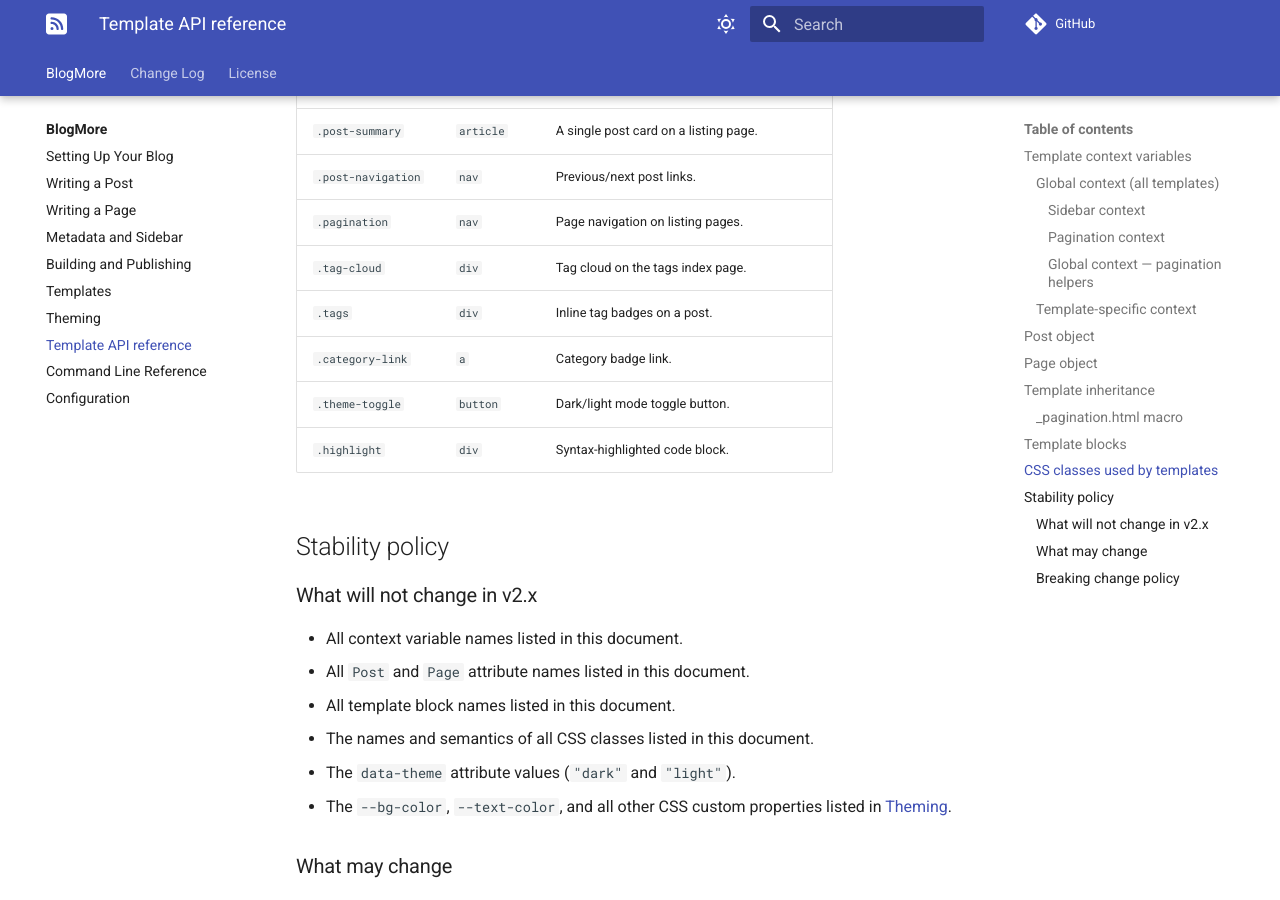
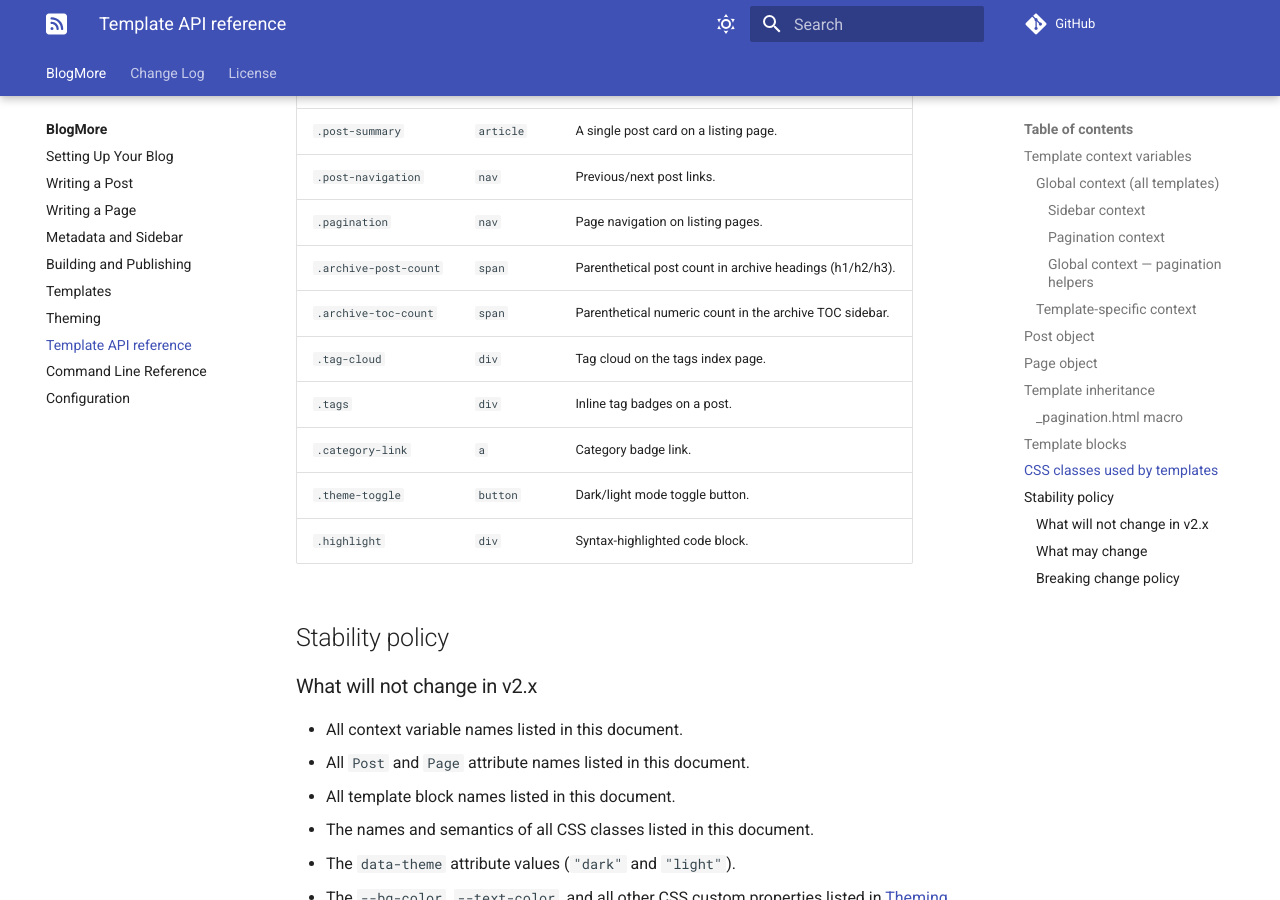
Before and after one commit to davep/blogmore, an MkDocs documentation site: the page built from docs/template-api.md, in a window 1280 px wide and 900 px high, scrolled down 7730 px. Built offline with MkDocs 1.6.1 and Material for MkDocs 9.7.7, drawn with Linux system fonts in a browser that asks for light colours; comment, search, counter and statistics services are not loaded.

Commit message:
Add post counts to archive page headings and TOC
Co-authored-by: davep <28237+davep@users.noreply.github.com>
Agent-Logs-Url: https://github.com/davep/blogmore/sessions/e90e6aa5-87da-4286-a4fb-f68890c7ede8

```diff
--- a/ChangeLog.md
+++ b/ChangeLog.md
@@ -1,4 +1,17 @@
 # BlogMore ChangeLog
+
+## Unreleased
+
+**Released: WiP**
+
+- Added post counts to the archive page. The main Archive heading now shows
+  the total count of posts, each year heading shows that year's count, and each
+  month heading shows that month's count. Counts are parenthetical and
+  respect singular/plural (`1 post`, `23 posts`). The right-hand TOC sidebar
+  also shows numeric counts in parentheses (without the word "post/posts").
+  Two new stable CSS classes, `.archive-post-count` and `.archive-toc-count`,
+  are available for theme authors to customise the count styling.
+  ([#TODO](https://github.com/davep/blogmore/pull/TODO))
 
 ## v2.1.0
 
--- a/docs/template-api.md
+++ b/docs/template-api.md
@@ -220,6 +220,8 @@ The following CSS classes are part of the stable template/CSS contract:
 | `.post-summary` | `article` | A single post card on a listing page. |
 | `.post-navigation` | `nav` | Previous/next post links. |
 | `.pagination` | `nav` | Page navigation on listing pages. |
+| `.archive-post-count` | `span` | Parenthetical post count in archive headings (h1/h2/h3). |
+| `.archive-toc-count` | `span` | Parenthetical numeric count in the archive TOC sidebar. |
 | `.tag-cloud` | `div` | Tag cloud on the tags index page. |
 | `.tags` | `div` | Inline tag badges on a post. |
 | `.category-link` | `a` | Category badge link. |
--- a/src/blogmore/templates/archive.html
+++ b/src/blogmore/templates/archive.html
@@ -31,18 +31,31 @@
     {% endif %}
 {% endfor %}
 
+{# Pre-compute year post counts for use in both the main content and the TOC #}
+{% set year_counts = {} %}
+{% for year in ns.years %}
+    {% set year_count_ns = namespace(count=0) %}
+    {% for month_key in ns.years[year] %}
+        {% set year_count_ns.count = year_count_ns.count + ns.years[year][month_key]['posts']|length %}
+    {% endfor %}
+    {% set _ = year_counts.update({year: year_count_ns.count}) %}
+{% endfor %}
+
+{% set total_post_count = posts|length %}
+
 <div class="archive-with-toc">
     <div class="archive">
-        <h1>Archive</h1>
+        <h1>Archive <span class="archive-post-count">({{ total_post_count }} {{ 'post' if total_post_count == 1 else 'posts' }})</span></h1>
         {{ pagination(page, total_pages, pagination_page_urls) }}
 
         {% for year in ns.years.keys()|sort(reverse=True) %}
         <section class="archive-year" id="archive-{{ year }}">
-            <h2><a href="/{{ year }}/{{ pagination_page1_suffix }}">{{ year }}</a></h2>
+            <h2><a href="/{{ year }}/{{ pagination_page1_suffix }}">{{ year }}</a> <span class="archive-post-count">({{ year_counts[year] }} {{ 'post' if year_counts[year] == 1 else 'posts' }})</span></h2>
 
             {% for month_key in ns.years[year].keys()|sort(reverse=True) %}
+            {% set month_count = ns.years[year][month_key]['posts']|length %}
             <section class="archive-month" id="archive-{{ year }}-{{ month_key }}">
-                <h3><a href="/{{ year }}/{{ month_key }}/{{ pagination_page1_suffix }}">{{ ns.years[year][month_key]['name'] }}</a></h3>
+                <h3><a href="/{{ year }}/{{ month_key }}/{{ pagination_page1_suffix }}">{{ ns.years[year][month_key]['name'] }}</a> <span class="archive-post-count">({{ month_count }} {{ 'post' if month_count == 1 else 'posts' }})</span></h3>
 
                 <ul class="archive-post-list">
                 {% for post in ns.years[year][month_key]['posts'] %}
@@ -75,10 +88,10 @@
         <ul class="archive-toc-years">
             {% for year in ns.years.keys()|sort(reverse=True) %}
             <li class="archive-toc-year">
-                <a href="#archive-{{ year }}">{{ year }}</a>
+                <a href="#archive-{{ year }}">{{ year }} <span class="archive-toc-count">({{ year_counts[year] }})</span></a>
                 <ul class="archive-toc-months">
                     {% for month_key in ns.years[year].keys()|sort(reverse=True) %}
-                    <li><a href="#archive-{{ year }}-{{ month_key }}">{{ ns.years[year][month_key]['name'] }}</a></li>
+                    <li><a href="#archive-{{ year }}-{{ month_key }}">{{ ns.years[year][month_key]['name'] }} <span class="archive-toc-count">({{ ns.years[year][month_key]['posts']|length }})</span></a></li>
                     {% endfor %}
                 </ul>
             </li>
```
Also changed, not shown: src/blogmore/templates/static/style.css (+13 -1 lines), 1 other file.
